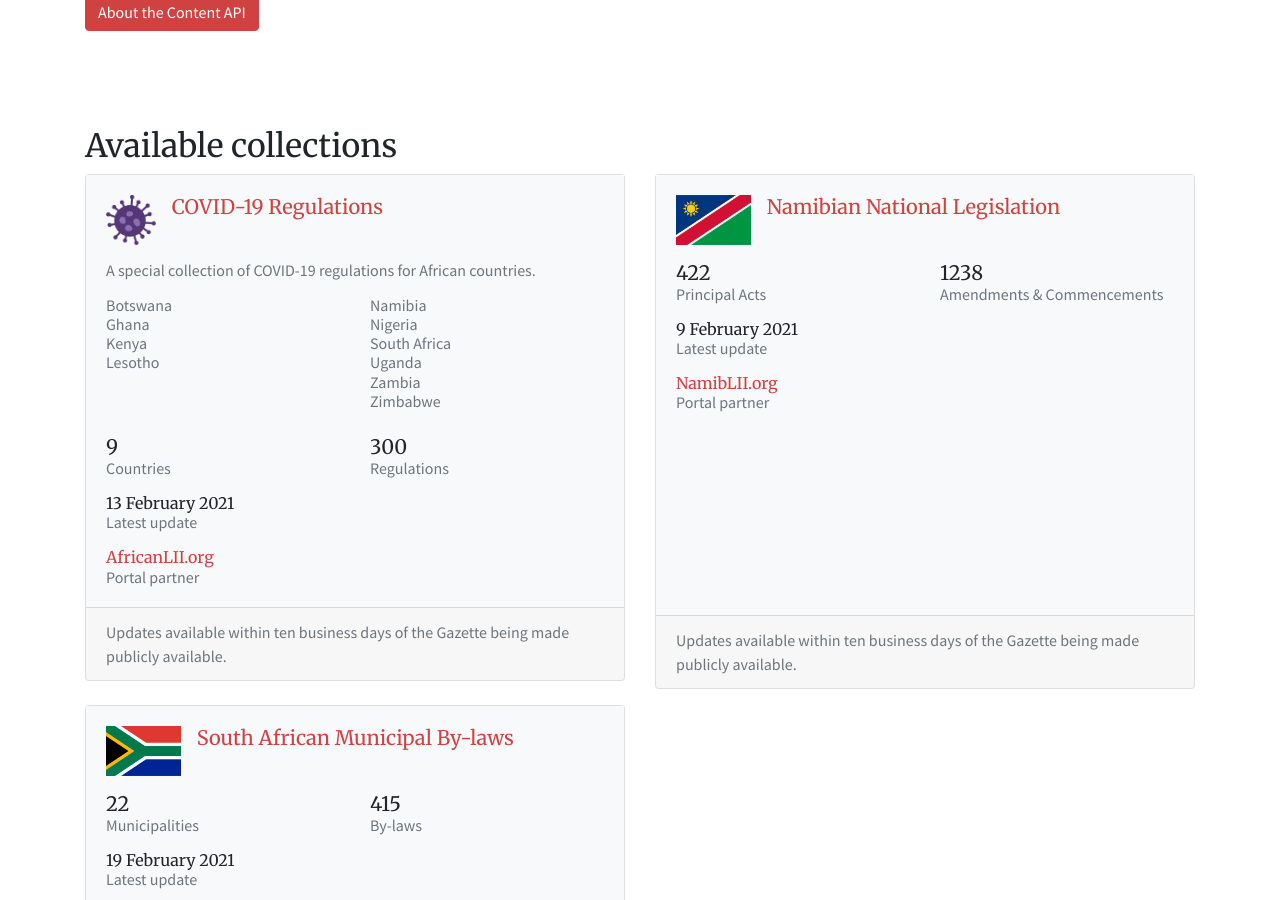
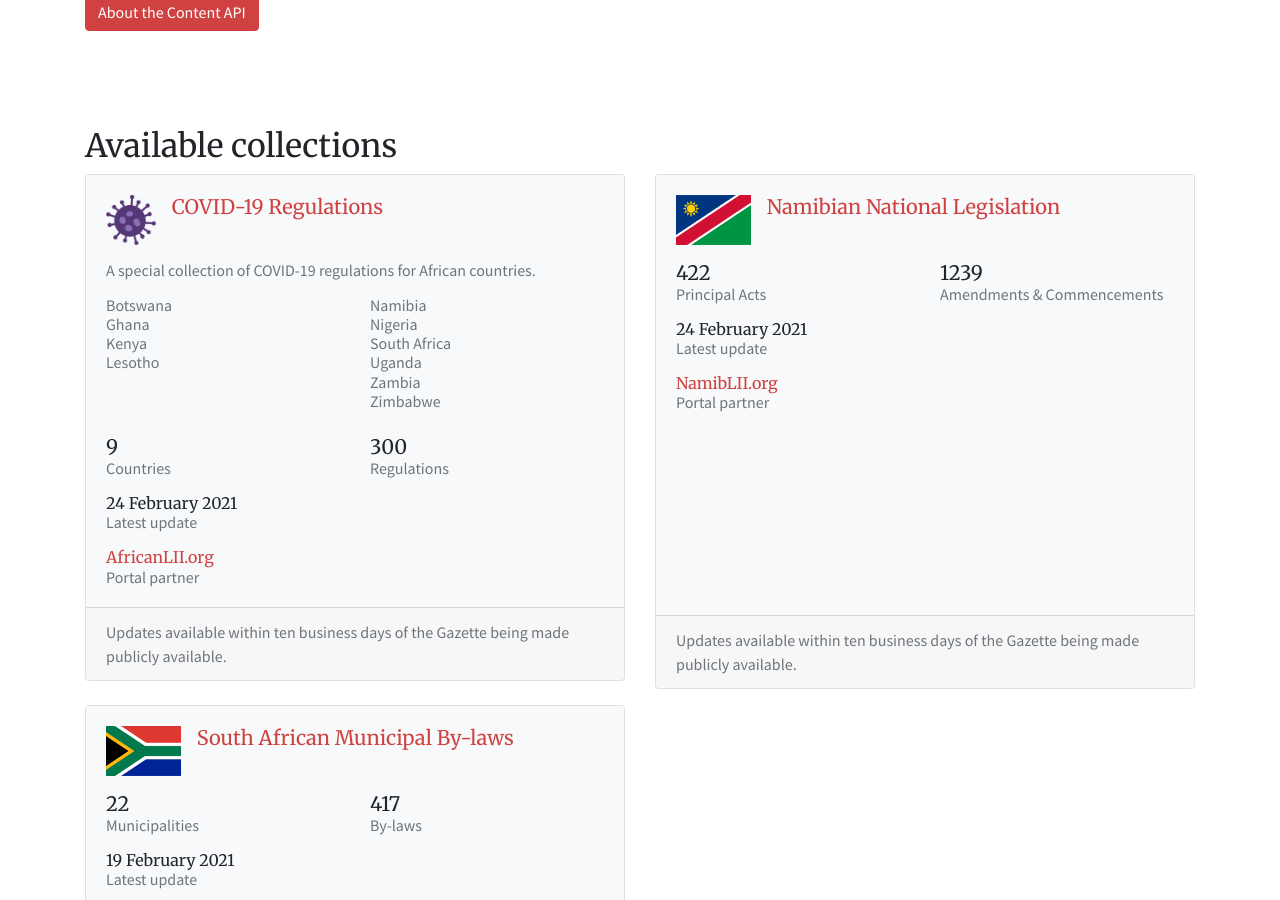
Before and after one commit to laws-africa/laws-africa.github.io, a Jekyll site: the page built from commons.markdown, in a window 1280 px wide and 900 px high, scrolled down 536 px. Built offline with Jekyll 4.4.1, drawn with Linux system fonts in a browser that asks for light colours; nearby versions of some CDN libraries.

Commit message:
Updated stats via TravisCI

```diff
--- a/_data/commons.json
+++ b/_data/commons.json
@@ -1,17 +1,17 @@
 {
   "covid19": {
-    "as_at_date": "2021-02-13",
+    "as_at_date": "2021-02-24",
     "n_countries": 9,
     "n_principal": 300
   },
   "na": {
-    "as_at_date": "2021-02-09",
+    "as_at_date": "2021-02-24",
     "n_principal": 422,
-    "n_stubs": 1238
+    "n_stubs": 1239
   },
   "za": {
     "as_at_date": "2021-02-19",
-    "n_bylaws": 415,
+    "n_bylaws": 417,
     "n_municipalities": 22
   }
 }
```
